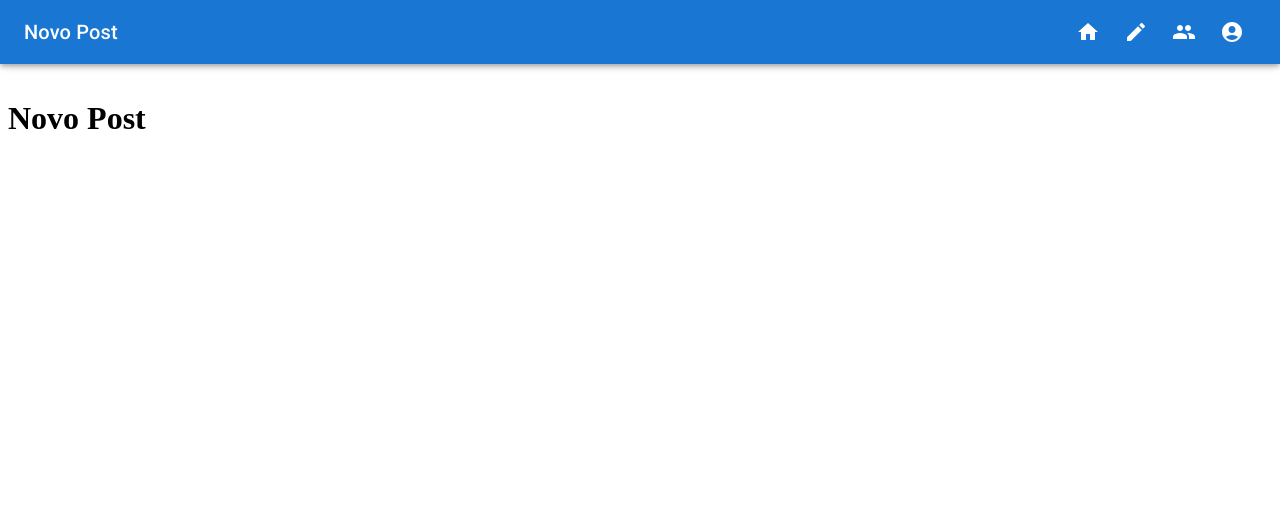
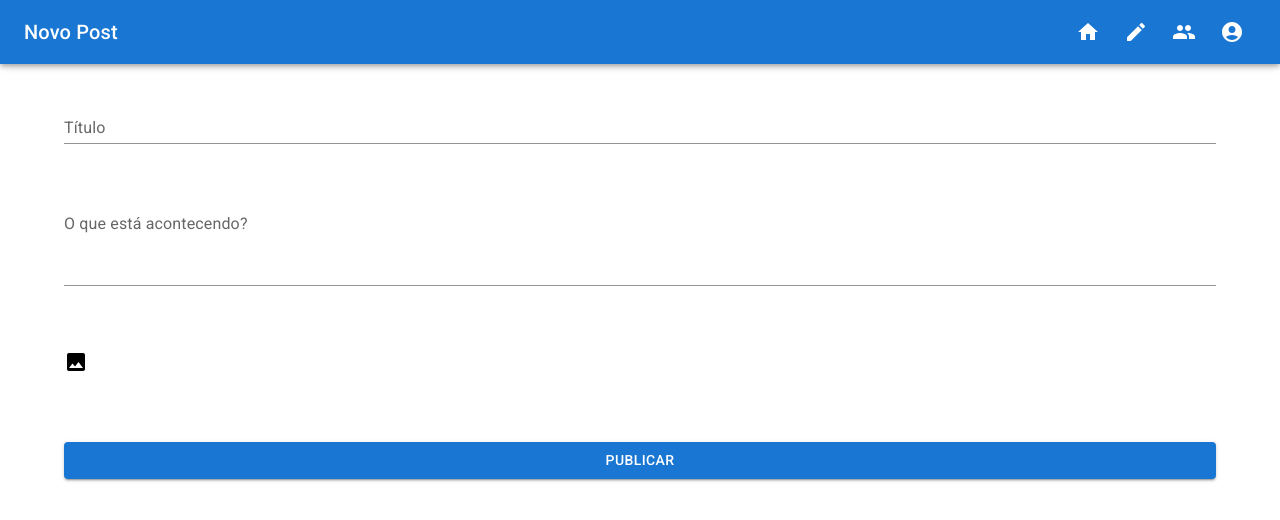
Before and after one commit to bc-fullstack-01/Alvaro-Javier-Chaga-frontend, a React (Create React App) app: page /create in a window 1280 px wide. Shown: the top 520 px of the page. Built offline with nearby package versions, Linux system fonts and the light colour scheme; the HTML template or start-up script is replaced by a standard one.

Commit message:
Dropzone

```diff
--- a/src/api/server.tsx
+++ b/src/api/server.tsx
@@ -1,5 +1,5 @@
 import axios from 'axios';
 
 export default axios.create({
-    baseURL: 'http://192.168.1.5:4000/v1',
+    baseURL: 'http://localhost:4000/v1',
 });
--- /dev/null
+++ b/src/components/Dropzone/index.tsx
@@ -0,0 +1,42 @@
+import React, { useState, useCallback } from 'react';
+import { useDropzone } from 'react-dropzone';
+import ImageIcon from '@mui/icons-material/Image';
+
+interface Props {
+    onFileUploaded: (file: File) => void;
+}
+
+function Dropzone({ onFileUploaded }: Props) {
+    const [selectedFileUrl, setSelectedFileUrl] = useState("");
+
+    const onDrop = useCallback(
+        (acceptedFiles: any[]) => {
+            const file = acceptedFiles[0];
+
+            const fileUrl = URL.createObjectURL(file);
+
+           setSelectedFileUrl(fileUrl);
+            onFileUploaded(file);
+        },
+        [onFileUploaded]
+    );
+
+    const { getRootProps, getInputProps } = useDropzone({
+        onDrop,
+    })
+    return (
+        <div {...getRootProps()}>
+            <input {...getInputProps()} />
+
+            {selectedFileUrl ? (
+                <img src={selectedFileUrl} alt='Point thumbnail' />
+            ) : (
+                <p>
+                    <ImageIcon />
+                </p>
+            )}
+        </div>
+    );
+}
+
+export default Dropzone;
--- a/src/components/PostCard/index.tsx
+++ b/src/components/PostCard/index.tsx
@@ -25,7 +25,11 @@ const PostCard = ({ post, handlePostClick }: Props ) => {
                 title={post.title}
             />
             {post.image ? (
-                <CardMedia component="img" image={post.description} alt={post.title} />
+                <CardMedia
+                component="img"
+                image={post.description}
+                alt={post.title}
+            />
             ) : (
                 <CardContent>
                     <Typography variant="body2" color="text.secondary">
--- a/src/pages/Home/index.tsx
+++ b/src/pages/Home/index.tsx
@@ -13,7 +13,7 @@ const Home = () => {
     const token = localStorage.getItem("accesToken");
     const [posts, setPosts] = useState<Post[]>([]);
     const [page, setPage] = useState<number>(0);
-    let [hasMore, setHasMore] = useState<boolean>(true);
+    const [hasMore, setHasMore] = useState<boolean>(true);
 
     useEffect(() => {
         const getPosts = async () => {
@@ -24,7 +24,7 @@ const Home = () => {
                     },
                 });
                 setHasMore(response.data.length > 0);
-                setPosts([...posts, ...response.data ]);
+                setPosts(p => [...p, ...response.data]);
             } catch (err) {
                 console.log(err);
             }
--- a/src/pages/NewPost/index.tsx
+++ b/src/pages/NewPost/index.tsx
@@ -1,11 +1,32 @@
 import React from "react";
+import { Container, Stack, TextField, Button } from "@mui/material";
 import CustomAppBar from "../../components/CustomAppBar";
+import Dropzone from '../../components/Dropzone';
 
 const NewPost = () => {
     return (
         <div>
             <CustomAppBar title="Novo Post" />
-            <h1 style={{ marginTop: "100px" }}>Novo Post</h1>
+            <Container sx={{ marginTop: 12 }}>
+                <Stack spacing={6}>
+                    <TextField
+                        variant="standard"
+                        label="Título"
+                        name="title"
+                    />
+                    <TextField
+                        variant="standard"
+                        label="O que está acontecendo?"
+                        name="description"
+                        multiline
+                        minRows={3}
+                    />
+                    <Dropzone onFileUploaded={() => {}} />
+                    <Button variant="contained" type="submit">
+                        Publicar
+                    </Button>
+                </Stack>
+            </Container>
         </div>
     );
 };
--- a/src/pages/PostDetail/index.tsx
+++ b/src/pages/PostDetail/index.tsx
@@ -52,7 +52,7 @@ const PostDetail = () => {
             profile: {
                 _id: profileId,
                 name: profileName,
-            }
+            },
         };
             post?.comments.push(newComment);
             setPost(post);
```
